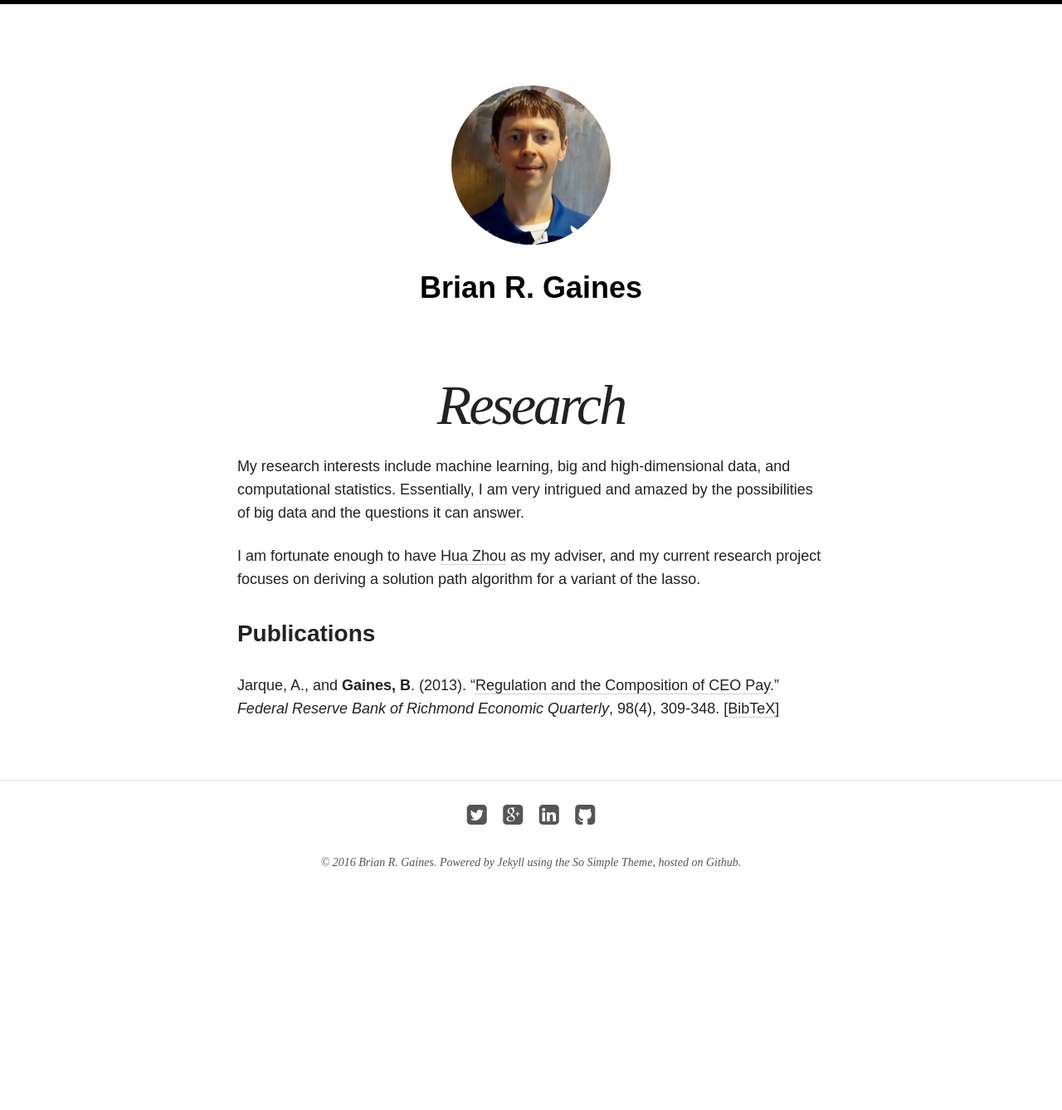
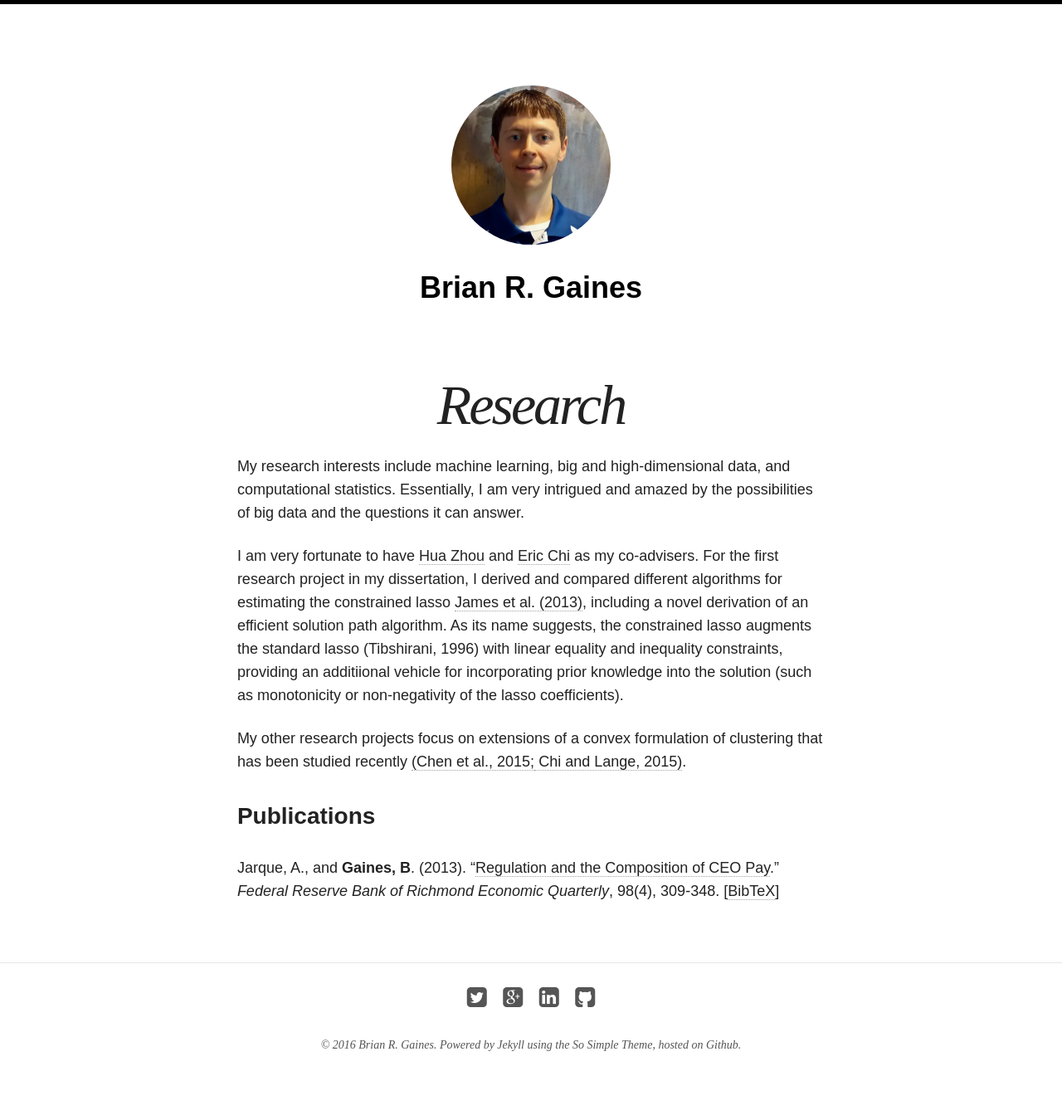
Before and after one commit to brgaines/brgaines.github.io, a Jekyll site: the page built from research/index.md, in a window 1280 px wide. Shown: the whole page at 83% size. Built offline with Jekyll 4.4.1, drawn with Linux system fonts in a browser that asks for light colours; nearby versions of some CDN libraries; before the commit the page ends 1118 px from its top, so only the background shows below that.

Commit message:
updated research page to include Dr. Chi, and also to add more description to my research projects.  Need to also include my more-recent publications

```diff
--- a/research/index.md
+++ b/research/index.md
@@ -7,8 +7,13 @@ modified: 2015-01-09
 
 My research interests include machine learning, big and high-dimensional data, and computational statistics. Essentially, I am very intrigued and amazed by the possibilities of big data and the questions it can answer.
 
-I am fortunate enough to have [Hua Zhou](http://hua-zhou.github.io/) as my adviser, and my current research project focuses on deriving a solution path algorithm for a variant of the lasso.
+I am very fortunate to have [Hua Zhou](http://hua-zhou.github.io/) and [Eric Chi](www.ericchi.com) as my co-advisers.  For the first research project in my dissertation, I derived and compared different algorithms for estimating the constrained lasso [James et al. (2013)](https://pdfs.semanticscholar.org/d018/79fd336ca22556681a313acdbbc7a3be6afd.pdf), including a novel derivation of an efficient solution path algorithm.  As its name suggests, the constrained lasso augments the standard lasso (Tibshirani, 1996) with linear equality and inequality constraints, providing an additiional vehicle for incorporating prior knowledge into the solution (such as monotonicity or non-negativity of the lasso coefficients).
+
+My other research projects focus on extensions of a convex formulation of clustering that has been studied recently [(Chen et al., 2015;](http://journals.plos.org/ploscompbiol/article?id=10.1371%2Fjournal.pcbi.1004228)[ Chi and Lange, 2015)](http://www.tandfonline.com/doi/abs/10.1080/10618600.2014.948181#.VHVPyt5WVzo).
+
 
 ### Publications
 
+
+
 Jarque, A., and **Gaines, B**. (2013). "[Regulation and the Composition of CEO Pay](https://www.richmondfed.org/publications/research/economic_quarterly/2012/q4/pdf/jarque.pdf)." *Federal Reserve Bank of Richmond Economic Quarterly*, 98(4), 309-348. [[BibTeX](http://brgaines.github.io/research/jarquegaines12.bib)]
```
